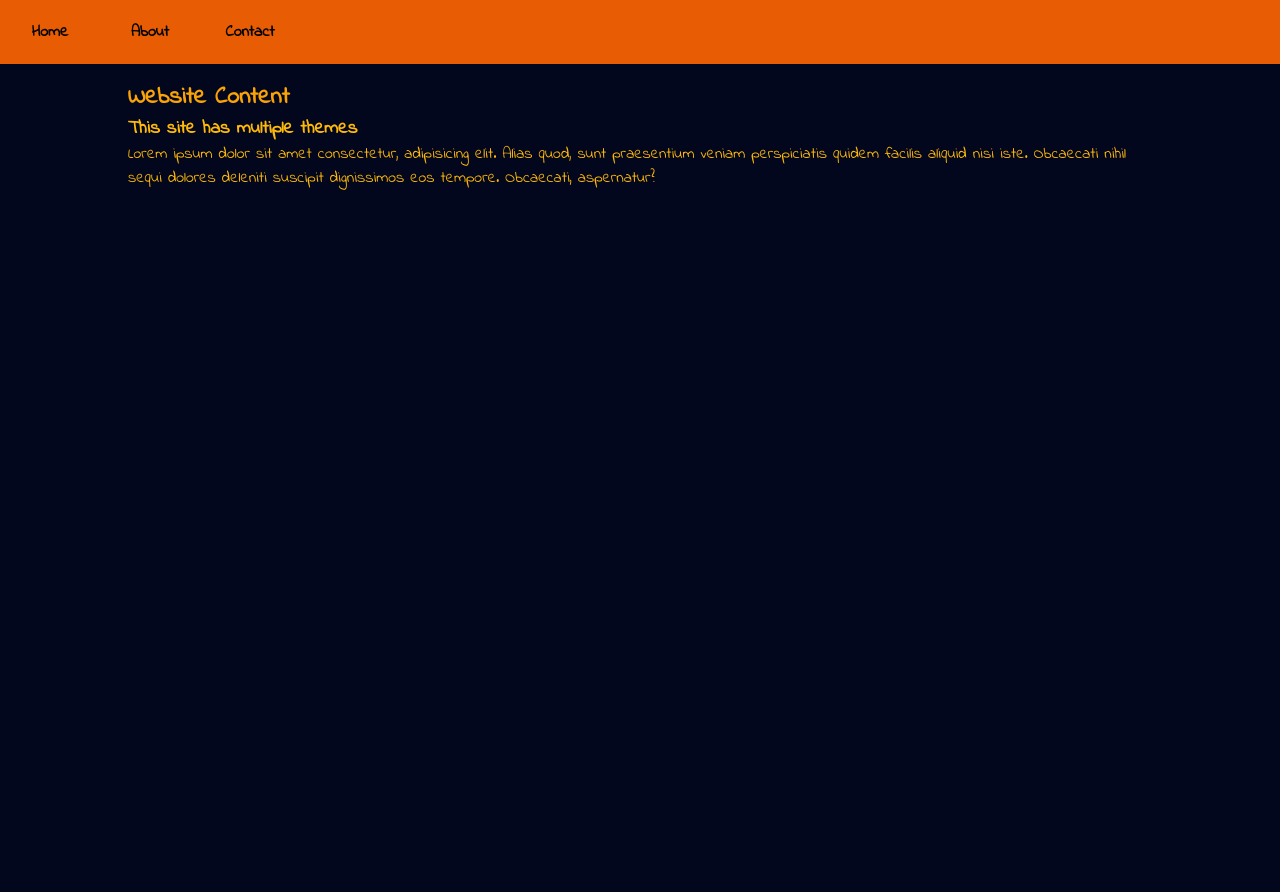
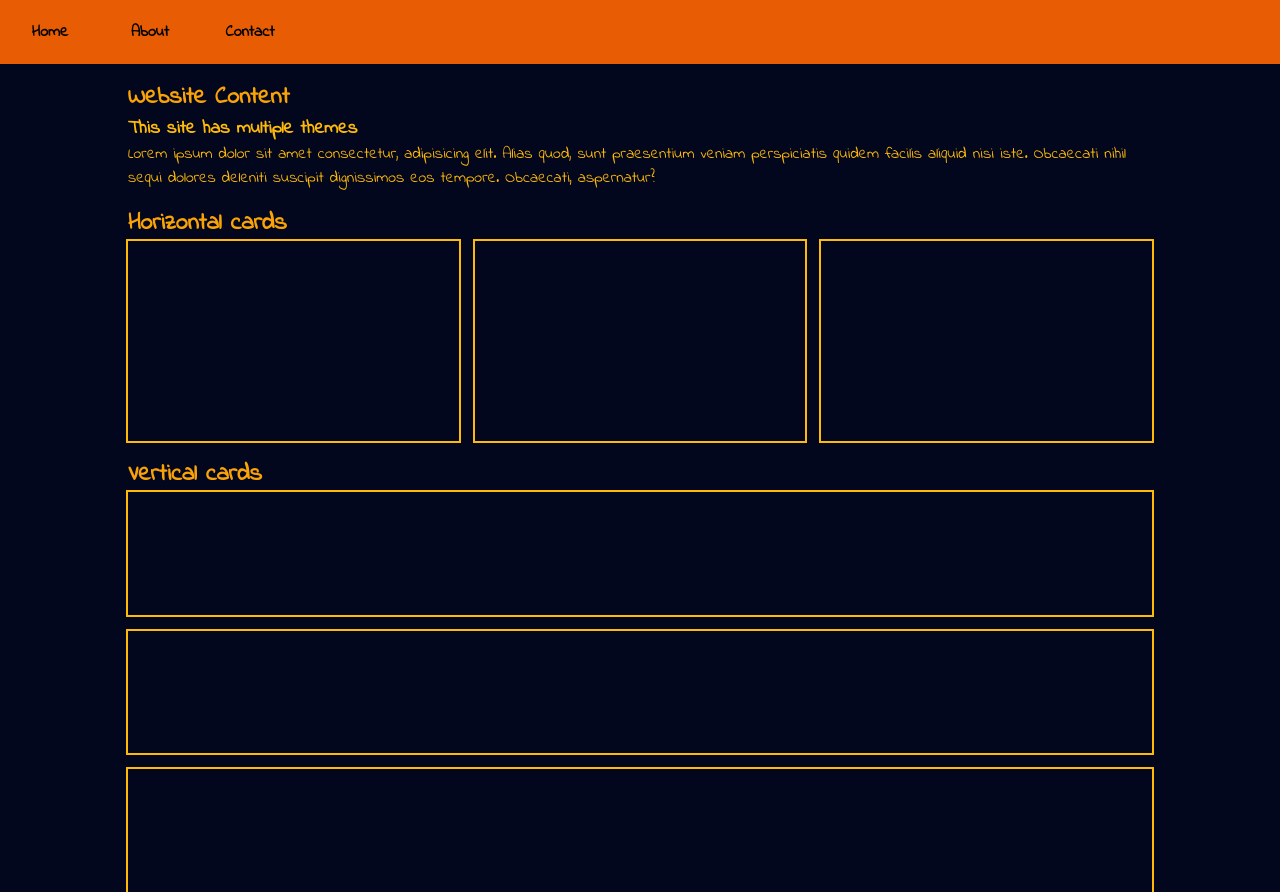
Before and after one commit to sebbekarlsson/angry-happy-theme-css-example, a plain HTML site: page index.html in a window 1280 px wide. Before the commit the page ends 800 px from the top, so only its background shows below. Drawn offline with Linux system fonts and the light colour scheme.

Commit message:
adds example of flex: 1

```diff
--- a/index.html
+++ b/index.html
@@ -25,6 +25,22 @@
                     eos tempore. Obcaecati, aspernatur?</p>
             </article>
         </section>
+        <section>
+            <h2>Horizontal cards</h2>
+            <div class="cards-holder">
+                <div class="card"></div>
+                <div class="card"></div>
+                <div class="card"></div>
+            </div>
+        </section>
+        <section>
+            <h2>Vertical cards</h2>
+            <div class="vertical-cards-holder">
+                <div class="card"></div>
+                <div class="card"></div>
+                <div class="card"></div>
+            </div>
+        </section>
     </div>
 </body>
 </html>
--- a/style.css
+++ b/style.css
@@ -47,3 +47,32 @@ section h2 {
 article h3, article p {
     color: var(--primary-color);
 }
+
+.cards-holder {
+    width: 100%;
+    height: 200px;
+    display: flex;
+    gap: 1rem;
+}
+
+.cards-holder .card {
+    flex: 1;
+    outline-style: solid;
+    outline-width: 2px;
+    outline-color: var(--primary-color);
+}
+
+.vertical-cards-holder {
+    width: 100%;
+    height: 400px;
+    display: flex;
+    flex-direction: column;
+    gap: 1rem;
+}
+
+.vertical-cards-holder .card {
+    flex: 1;
+    outline-style: solid;
+    outline-width: 2px;
+    outline-color: var(--primary-color);
+}
```
